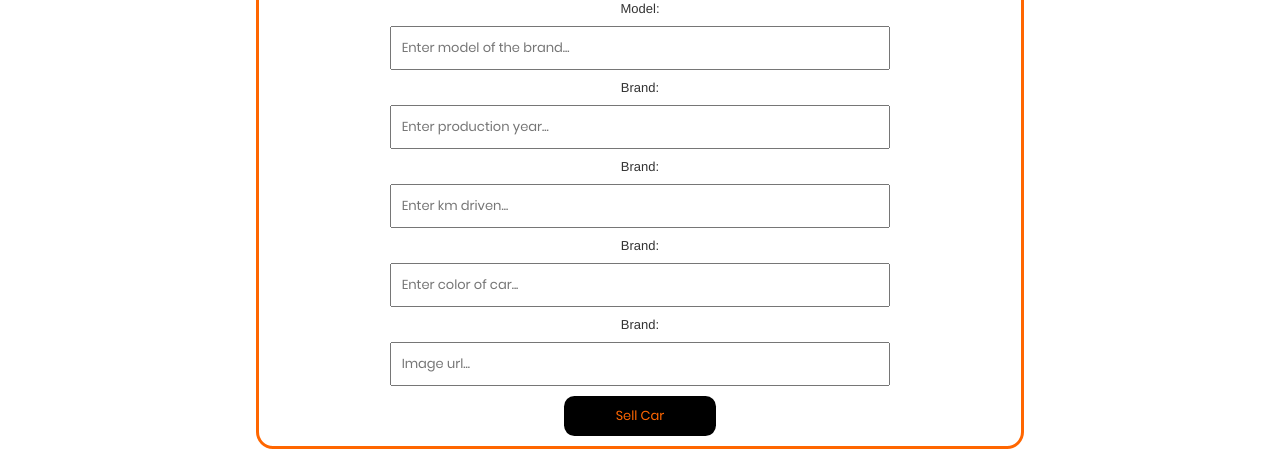
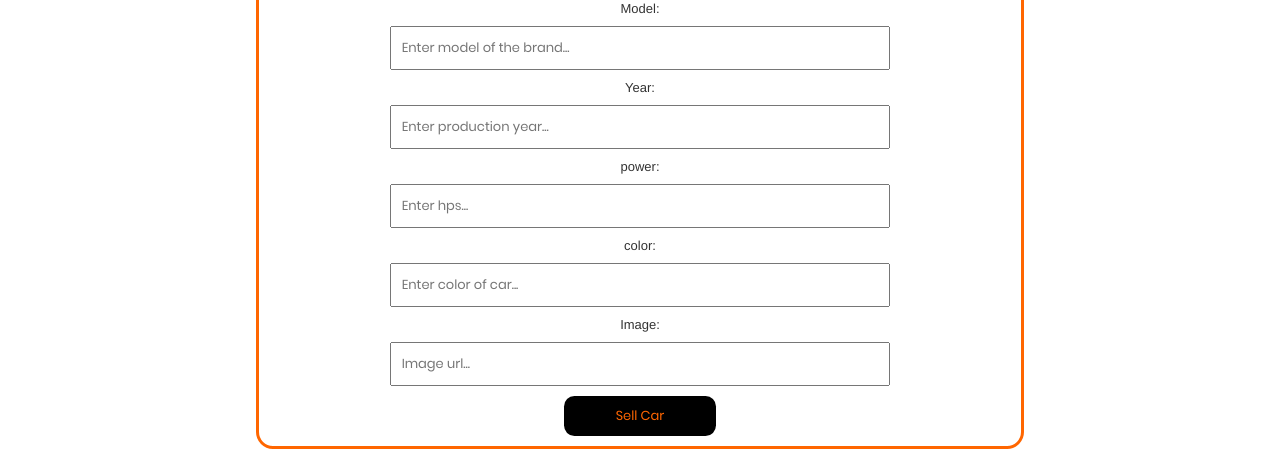
Before and after one commit to LetRookie/VroomVend, a React (Vite) app in the folder client/: page /sell in a window 1280 px wide. Shown: the part 266-717 px from the top of the page. Built offline with nearby package versions, Linux system fonts and the light colour scheme.

Commit message:
Create carSell service

```diff
--- a/client/src/components/sell-car/SellCar.jsx
+++ b/client/src/components/sell-car/SellCar.jsx
@@ -1,21 +1,28 @@
 export default function SellCar() {
+    const sellCarSubmitHandler = (e) => {
+        e.preventDefault();
+
+        const carData = Object.fromEntries(new FormData(e.currentTarget));
+        console.log(carData);
+    }
+
     return (
         <section id="sell page" className="sell-car">
-            <form className="sellForm">
+            <form className="sellForm" onSubmit={sellCarSubmitHandler}>
                 <h2>Sell your car here:</h2>
                 <div className="form-wrapper">
-                    <label htmlFor="brand-name">Brand:</label>
-                    <input type="text" name="brand-name" id="brand-name" placeholder="   Enter brand of car..." />
+                    <label htmlFor="brandName">Brand:</label>
+                    <input type="text" name="brandName" id="brandName" placeholder="   Enter brand of car..." />
                     <label htmlFor="model">Model:</label>
                     <input type="text" name="model" id="model" placeholder="   Enter model of the brand..." />
-                    <label htmlFor="year">Brand:</label>
+                    <label htmlFor="year">Year:</label>
                     <input type="text" name="year" id="year" placeholder="   Enter production year..." />
-                    <label htmlFor="km">Brand:</label>
-                    <input type="text" name="km" id="km" placeholder="   Enter km driven..." />
-                    <label htmlFor="color">Brand:</label>
+                    <label htmlFor="power">power:</label>
+                    <input type="text" name="power" id="power" placeholder="   Enter hps..." />
+                    <label htmlFor="color">color:</label>
                     <input type="text" name="color" id="color" placeholder="   Enter color of car..." />
-                    <label htmlFor="car-image">Brand:</label>
-                    <input type="text" name="car-image" id="car-image" placeholder="   Image url..." />
+                    <label htmlFor="imageUrl">Image:</label>
+                    <input type="text" name="imageUrl" id="imageUrl" placeholder="   Image url..." />
 
                     <input className="btn submit" type="submit" value="Sell Car" />
                 </div>
```
Also changed, not shown: client/src/services/carService.js (added, +15 -0 lines), 1 other file (tests, documents, lock files or other folders).
